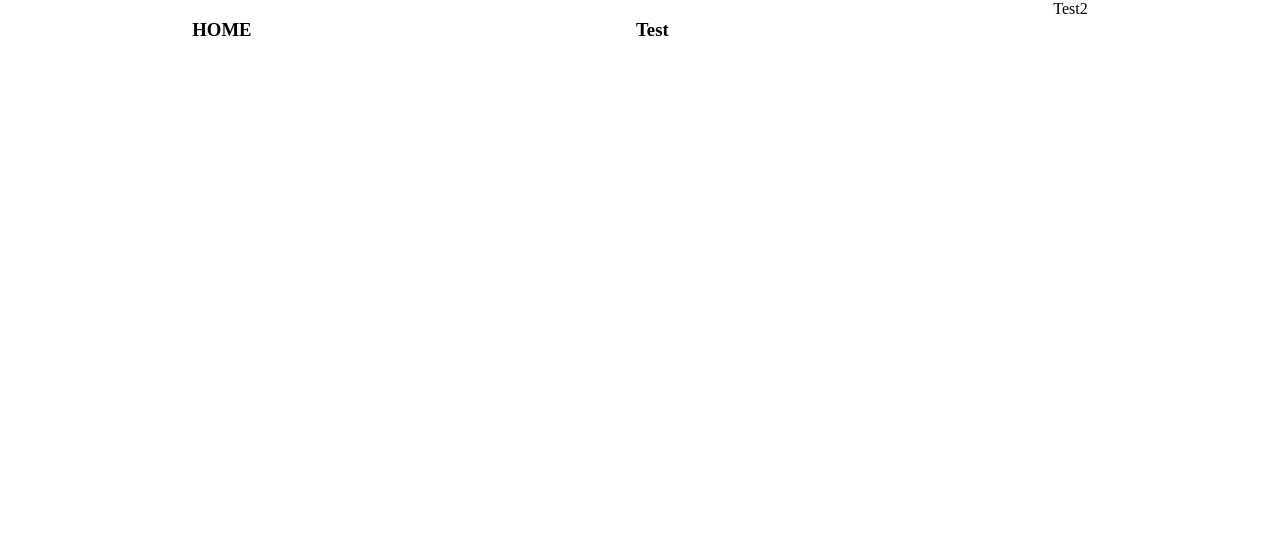
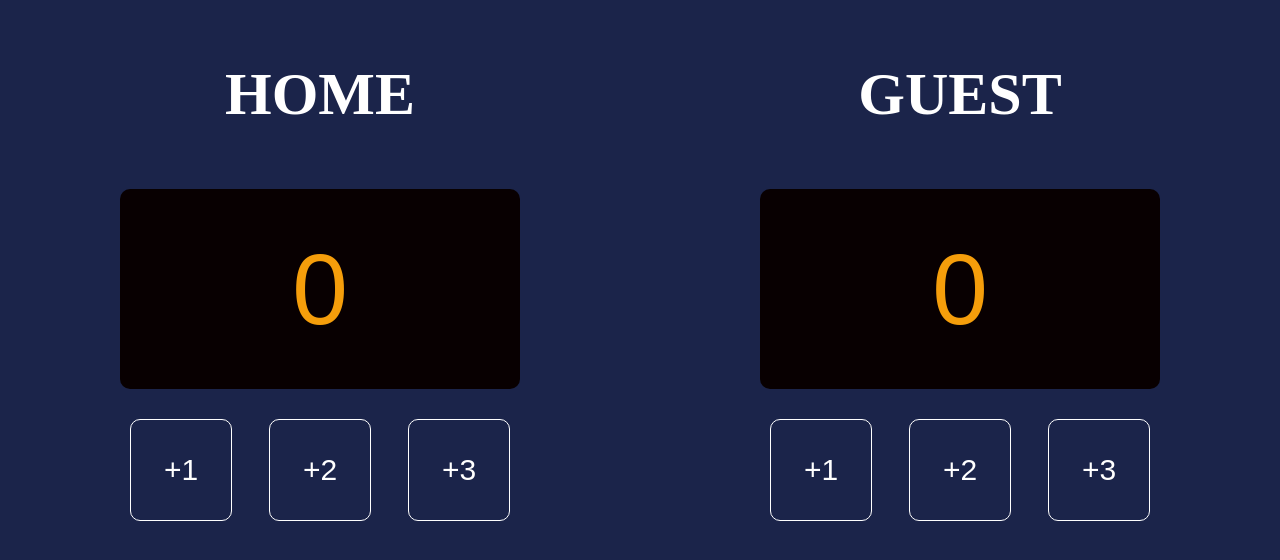
Before and after one commit to Teranai17/Scoreboard, a website built with Vite: page index.html in a window 1280 px wide. Built offline with nearby package versions, Linux system fonts and the light colour scheme; a web font is replaced by a local one.

Commit message:
Update index.html and index.css

```diff
--- a/index.css
+++ b/index.css
@@ -1,8 +1,61 @@
 body {
     margin: 0;
+    background-color: #1B244A;
+
 }
 
 .container {
+    color: white;
     display: flex;
     justify-content: space-around;
+    text-align: center;
+
 }
+
+h3 {
+    font-size: 60px;
+}
+
+#homeScore, #guestScore {
+    display: flex;
+    justify-content: center;
+    align-items: center;
+
+    background-color: #080001;
+    color: #F59E0B;
+    font-family: 'Cursed Timer ULiL', sans-serif;
+    border-radius: 10px;
+    width: 400px;
+    height: 200px;
+
+    text-align: center;
+    font-size: 100px;
+}
+
+.plusScore {
+    display: flex;
+    justify-content: space-between;
+    flex-direction: row;
+
+
+}
+
+.score {
+    display: flex;
+    justify-content: center;
+    align-items: center;
+
+    background-color: #1B244A;
+    width: 100px;
+    height: 100px;
+
+    color: white;
+    border: 1px solid white;
+    border-radius: 10px;
+
+    margin: 30px 10px;
+
+    font-family: 'Cursed Timer ULiL', sans-serif;
+
+    font-size: 30px;
+}
--- a/index.html
+++ b/index.html
@@ -1,16 +1,32 @@
 <html>
     <head>
         <link rel="stylesheet" href="index.css">
+        <link href="https://fonts.cdnfonts.com/css/cursed-timer-ulil" rel="stylesheet">
     </head>
     <body>
         <div class="container">
             <div>
                 <h3>HOME</h3>
+                <div id="homeScore">
+                    0
+                </div>
+                <div class="plusScore">
+                    <div class="score">+1</div>
+                    <div class="score">+2</div>
+                    <div class="score">+3</div>
+                </div>
             </div>
             <div>
-                <h3>Test</h3>
+                <h3>GUEST</h3>
+                <div id="guestScore">
+                    0
+                </div>
+                <div class="plusScore">
+                    <div class="score">+1</div>
+                    <div class="score">+2</div>
+                    <div class="score">+3</div>
+                </div>
             </div>
-            <div>Test2</div>
         </div>
         <script src="index.js"></script>
     </body>
```
